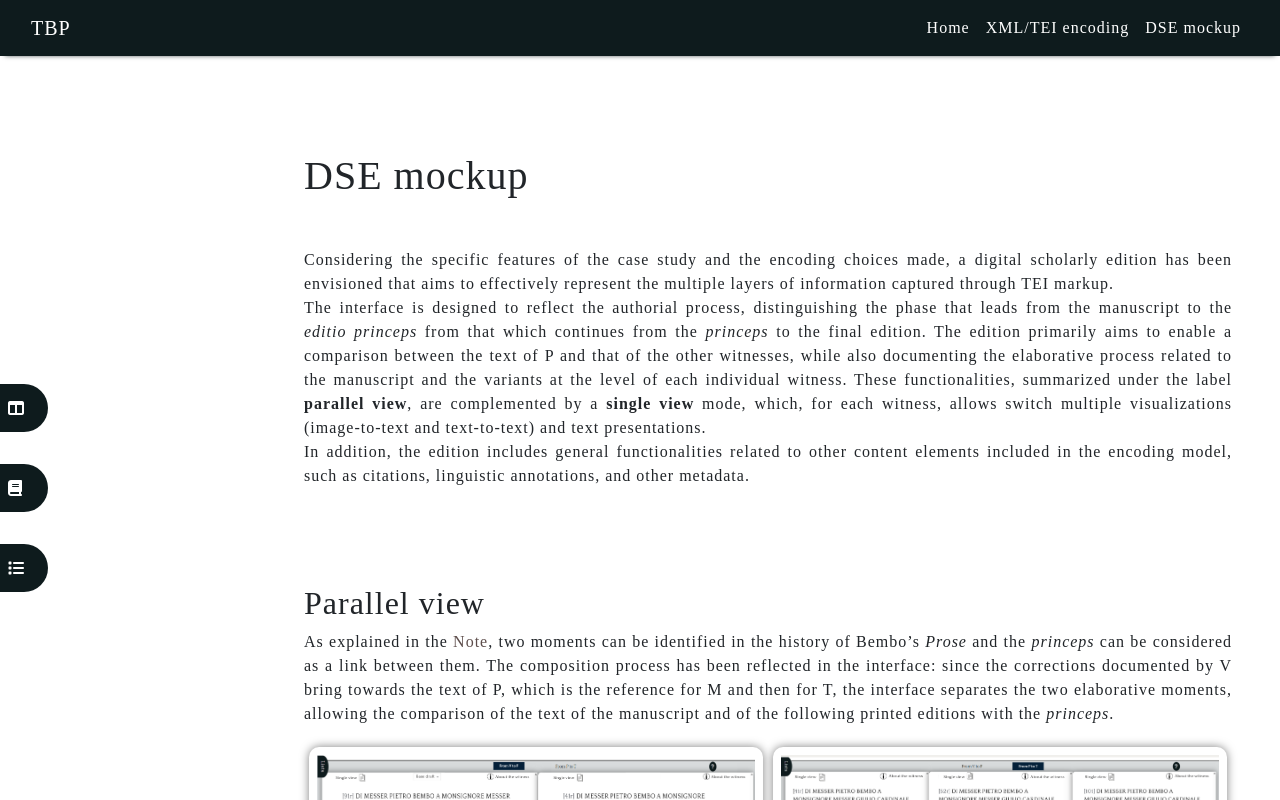
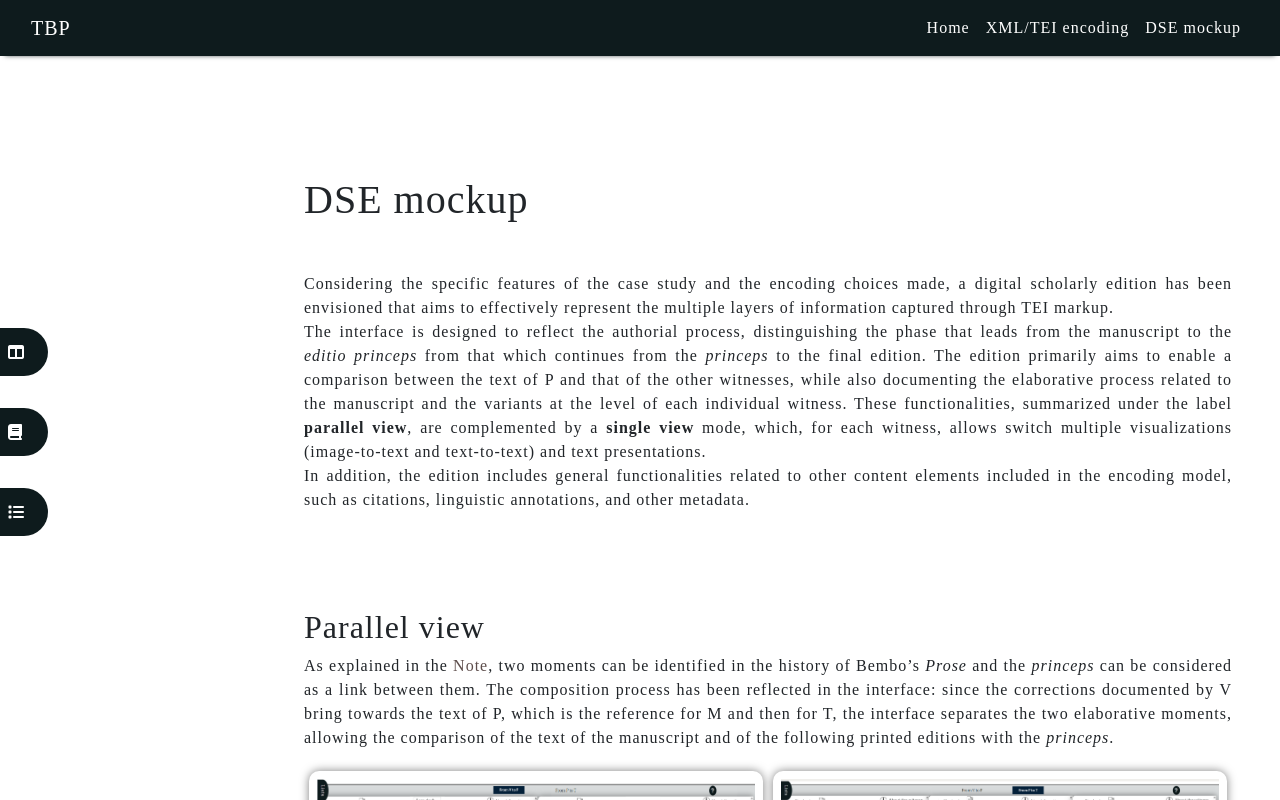
Before and after one commit to dse-prose/tbp, a plain HTML site: page dse_mockup.html in a window 1280 px wide. Drawn offline with nearby package versions, Linux system fonts and the light colour scheme; a web font is replaced by a local one.

Commit message:
mockup h1 padding

```diff
--- a/assets/main.css
+++ b/assets/main.css
@@ -119,7 +119,7 @@ nav a:hover {
 #project h1 {
     font-size: 3.5em;
 }
-#project h1:first-child, #biblio h1:first-child, #tei-encoding h1:first-child {
+#project h1:first-child, #biblio h1:first-child, #tei-encoding h1:first-child, #main-doc h1:first-child {
     padding-top: 3em;
 }
 #project ul:last-child {
@@ -189,7 +189,6 @@ footer .row {
 #main-doc {
     display: grid;
     grid-template-columns: 20% 80%;
-    padding-top: var(--nav-height);
     height: 100vh;
 }
 #sidebar {
@@ -224,9 +223,6 @@ footer .row {
 #doc-body {
     overflow-y: scroll;
     scroll-behavior: smooth;
-}
-#doc-body h1 {
-    padding-top: 1em;
 }
 #doc-body h2 {
     padding-top: 2.5em
```
